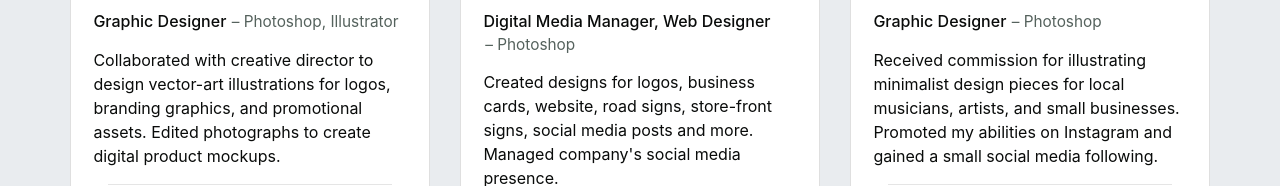
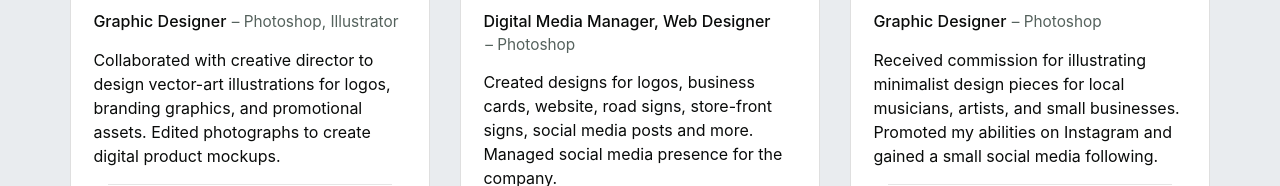
Before and after one commit to kelvinkellner/kelvinkellner.github.io, a React (Create React App) app: page /graphic-design in a window 1280 px wide. Shown: the part 766-952 px from the top of the page. Built offline with nearby package versions, Linux system fonts and the light colour scheme; a web font is replaced by a local one.

Commit message:
Made minor content and layout improvements.

```diff
--- a/src/App.js
+++ b/src/App.js
@@ -16,7 +16,6 @@ function App() {
       <Header />
       <Switch>
         <Route exact path="/" component={Home}/>
-
         <Route path="/ux" component={UX} />
         <Route path="/dev" component={Dev} />
         <Route path="/graphic-design" component={GraphicDesign} />
@@ -27,7 +26,6 @@ function App() {
       </Switch>
       <Footer />
     </Router>
-
   );
 }
 
--- a/src/assets/css/app.css
+++ b/src/assets/css/app.css
@@ -234,6 +234,7 @@ h6 {
   font-weight: 500;
   margin-right: 0.32rem;
   margin-top: -0.24rem;
+  text-decoration: solid;
 }
 
 /* Add some padding inside the card container */
--- a/src/components/pages/Dev.js
+++ b/src/components/pages/Dev.js
@@ -31,7 +31,7 @@ class Dev extends Component {
                     <Heading>Software <span>&amp;</span> Website Development<span>.</span></Heading>
                 </Row>
                 <Row>
-                    <p>Puzzles have always fascinated me. From when I was a kid playing with Rubik's Cubes, playing challenging board games, or learning to code – I have never been the type of person to shy away from challenges. I am a problem-solver after all. I love working with others to analyse issues, brainstorm ideas, and begin implementing solutions.</p>
+                    <p>Puzzles have always fascinated me. From when I was a kid playing with Rubik&apos;s Cubes, playing challenging board games, or learning to code – I have never been the type of person to shy away from challenges. I am a problem-solver after all. I love working with others to analyse issues, brainstorm ideas, and begin implementing solutions.</p>
                     <p>University has given me the opportunity to learn tons of new information about mathematics, computing, and algorithms. I have also gained a strong interest in UI/UX Design and creating products that are easy to use and serve some benefit to users. I hope to continue exploring the worlds of software, website, and mobile development in the years to come. Until then, you can find some of the past projects I have worked on below.</p>
                 </Row>
             </Container>
@@ -63,7 +63,7 @@ class Dev extends Component {
                     }]}>
                     Worked with a partner to design and prototype a modular organizational tool similar to bullet journals for students pursuing self-paced learning options.
                 </Project>
-                <Project title="Dave's Auto Service" role="Web Designer &amp; Digital Media Manager" year="2015-2020" type="Part-Time Employement" tech="Wix Editor, Adobe Suite" imgSrc={DavesAutoLogo} imgAlt="Dave's Auto Service Logo"
+                <Project title="Dave&apos;s Auto Service" role="Web Designer &amp; Digital Media Manager" year="2015-2020" type="Part-Time Employement" tech="Wix Editor, Adobe Suite" imgSrc={DavesAutoLogo} imgAlt="Dave's Auto Service Logo"
                 actions={[{
                         message: "Visit Website",
                         href: "https://www.davesautoservice.ca/"
@@ -77,7 +77,7 @@ class Dev extends Component {
                     }]}>
                     Prototyped and pitched an idea for an online educational tool that teaches new investors all the basics of investing.
                 </Project>
-                <Project title="Let's Get This Bread" role="Game Developer" year="2019" type="Academic Project" tech="Java" imgSrc={LetsGetThisBreadDuck} imgAlt="Let's Get This Bread pixel art Duck character"
+                <Project title="Let&apos;s Get This Bread" role="Game Developer" year="2019" type="Academic Project" tech="Java" imgSrc={LetsGetThisBreadDuck} imgAlt="Let's Get This Bread pixel art Duck character"
                 actions={[{
                         message: "View on GitHub",
                         href: "https://github.com/kelvinkellner/Lets-Get-This-Bread"
--- a/src/components/pages/GraphicDesign.js
+++ b/src/components/pages/GraphicDesign.js
@@ -40,12 +40,12 @@ class GraphicDesign extends Component {
                     }]}>
                     Collaborated with creative director to design vector-art illustrations for logos, branding graphics, and promotional assets. Edited photographs to create digital product mockups.
                 </Project>
-                <Project title="Dave's Auto Service" role="Digital Media Manager, Web Designer" year="2015-2021" type="Part-Time Employement" tech="Photoshop" imgSrc={DavesAutoLogo} imgAlt="Dave's Auto Service Logo"
+                <Project title="Dave&apos;s Auto Service" role="Digital Media Manager, Web Designer" year="2015-2021" type="Part-Time Employement" tech="Photoshop" imgSrc={DavesAutoLogo} imgAlt="Dave's Auto Service Logo"
                 actions={[{
                         message: "Visit Website",
                         href: "https://www.davesautoservice.ca/"
                     }]}>
-                    Created designs for logos, business cards, website, road signs, store-front signs, social media posts and more. Managed company's social media presence.
+                    Created designs for logos, business cards, website, road signs, store-front signs, social media posts and more. Managed social media presence for the company.
                 </Project>
                 <Project title="Digital Photo Illustrations" role="Graphic Designer" year="2016-2020" type="Academic Project" tech="Photoshop" imgSrc={KGodlessLogo} imgAlt="K. Godless Instagram Portfolio Logo"
                 actions={[{
```
Also changed, not shown: src/components/pages/Home.js (+2 -2 lines).
